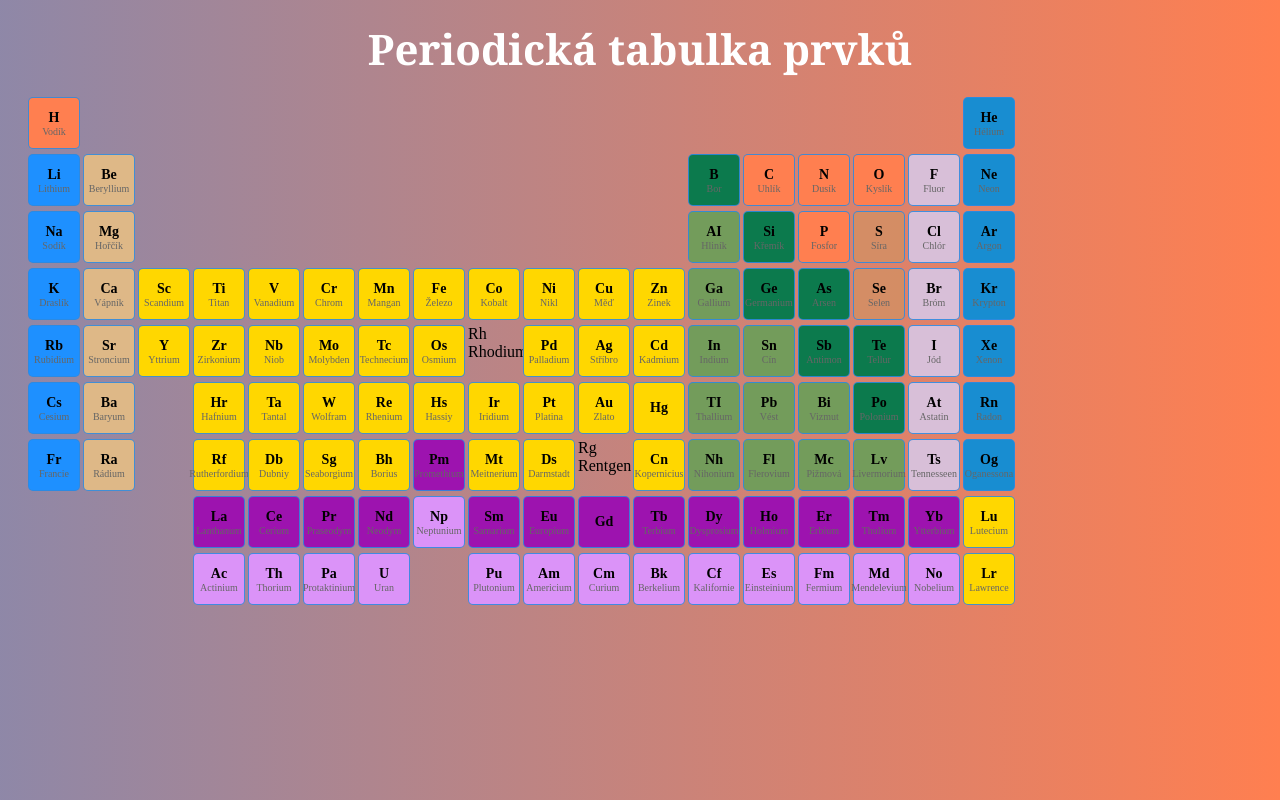
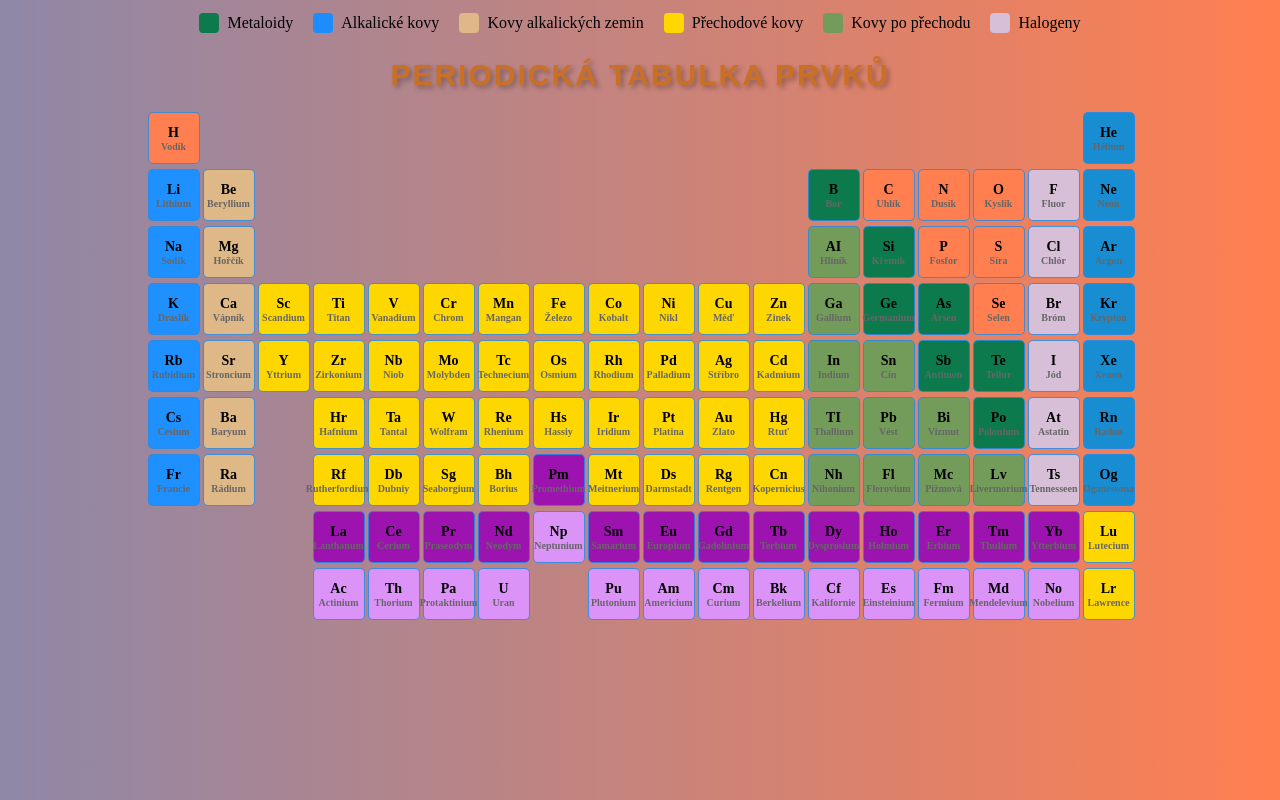
Before and after one commit to m1iaruk/Periodick-tabulka-prvk-, a plain HTML site: page Table-Serediuk/index.html in a window 1280 px wide. Drawn offline with Linux system fonts and the light colour scheme.

Commit message:
Add files via upload

```diff
--- a/Table-Serediuk/index.html
+++ b/Table-Serediuk/index.html
@@ -6,10 +6,40 @@
     <title>Periodická Tabulka Prvků</title>
     <link rel="stylesheet" href="style.css">
 </head>
+
+<body>
+    <div class="container">
+      <div class="legend">
+
+        <div class="legend-item">
+          <div class="family metalloid"></div>
+          <span>Metaloidy</span>
+        </div>
+        <div class="legend-item">
+          <div class="family alkali-metal"></div>
+          <span>Alkalické kovy</span>
+        </div>
+        <div class="legend-item">
+          <div class="family alkaline-earth"></div>
+          <span>Kovy alkalických zemin</span>
+        </div>
+        <div class="legend-item">
+          <div class="family transition-metal"></div>
+          <span>Přechodové kovy</span>
+        </div>
+        <div class="legend-item">
+          <div class="family post-transition-metal"></div>
+          <span>Kovy po přechodu</span>
+        </div>
+        <div class="legend-item">
+          <div class="family halogen"></div>
+          <span>Halogeny</span>
+        </div>
+      </div>
+</body>
 <body>
     <h1 class="table-title">Periodická tabulka prvků</h1>
     <div class="table">
-
 
         <div class="element vodík" style="grid-column: 1; grid-row: 1;">
             <span class="symbol">H</span>
@@ -249,8 +279,8 @@
             <span class="name">Kobalt</span>
         </div>
 
-        <div class="elemen Rhodiumt" style="grid-column: 9; grid-row: 5;">
-            <span class="symbol">Rh </span>
+        <div class="element Rhodium" style="grid-column: 9; grid-row: 5;">
+            <span class="symbol">Rh</span>
             <span class="name">Rhodium</span>
         </div>
 
@@ -321,14 +351,14 @@
             <span class="name">Zlato</span>
         </div>
 
-        <div class="elemen Rentgent" style="grid-column: 11; grid-row: 7;">
+        <div class="element Röntgen" style="grid-column: 11; grid-row: 7;">
             <span class="symbol">Rg</span>
             <span class="name">Rentgen</span>
         </div>
 
         <div class="element Gadolinium" style="grid-column: 11; grid-row: 8;">
             <span class="symbol">Gd</span>
-            <span class="name"></span>
+            <span class="name">Gadolinium</span>
         </div>
 
         <div class="element Curium" style="grid-column: 11; grid-row: 9;">
@@ -349,7 +379,7 @@
 
         <div class="element Rtuť" style="grid-column: 12; grid-row: 6;">
             <span class="symbol">Hg</span>
-            <span class="name"></span>
+            <span class="name">Rtuť</span>
         </div>
 
         <div class="element Kopernicius" style="grid-column: 12; grid-row: 7;">
@@ -496,12 +526,12 @@
             <span class="name">Kyslík</span>
         </div>
 
-        <div class="element" style="grid-column: 16; grid-row: 3;">
+        <div class="element Síra" style="grid-column: 16; grid-row: 3;">
             <span class="symbol">S</span>
             <span class="name">Síra</span>
         </div>
 
-        <div class="element" style="grid-column: 16; grid-row: 4;">
+        <div class="element Selen" style="grid-column: 16; grid-row: 4;">
             <span class="symbol">Se</span>
             <span class="name">Selen</span>
         </div>
--- a/Table-Serediuk/style.css
+++ b/Table-Serediuk/style.css
@@ -10,17 +10,70 @@ body {
     animation: gradientAnimation 10s ease infinite;
 }
 
+  .container {
+    text-align: center;
+  }
+
+  .legend {
+    margin-bottom: 20px;
+    display: flex;
+    justify-content: center;
+    flex-wrap: wrap;
+  }
+
+  .legend-item {
+    display: flex;
+    align-items: center;
+    margin: 5px 10px;
+  }
+
+  .legend-item .family {
+    display: inline-block;
+    width: 20px;
+    height: 20px;
+    margin-right: 8px;
+    border-radius: 4px;
+  }
+
+  .metalloid { background-color: rgb(12, 122, 77); }
+  .alkali-metal { background-color:  #1d8cfc; }
+  .alkaline-earth { background-color: burlywood; }
+  .transition-metal { background-color: gold; }
+  .post-transition-metal { background-color: rgb(115, 156, 91);}
+  .halogen { background-color: thistle; }
+  .lanthanide { background-color: rgb(157, 19, 175); }
+  .actinide { background-color:rgb(219, 147, 248); }
+  .noble-gas { background-color: rgb(24, 141, 209); }
+
+  .table {
+    display: grid;
+    grid-template-columns: repeat(18, 1fr);
+    gap: 5px;
+    justify-content: center;
+  }
+
+  .element {
+    width: 50px;
+    height: 50px;
+    display: flex;
+    justify-content: center;
+    align-items: center;
+    font-size: 14px;
+    font-weight: bold;
+    border: 1px solid #ccc;
+    border-radius: 4px;
+  }
 
 .table-title {
-    font-family: 'Georgia', serif;
-    font-size: 42px;
+    font-size: 30px;
+    color: #ca7025;
+    font-family: 'Arial', sans-serif;
     font-weight: bold;
-    text-align: center;
-    color: #ffffff;
-    margin: 20px 0;
-    text-decoration-thickness: 3px;
+    text-transform: uppercase;
+    letter-spacing: 2px;
+    text-shadow: 3px 3px 5px rgba(0, 0, 0, 0.3);
+    margin: 0;
 }
-
 
 .table {
     display: grid;
@@ -293,7 +346,7 @@ body {
     background-color:gold;
 }
 
-.Rentgen{
+.Röntgen{
     background-color:gold;
 }
 
```
